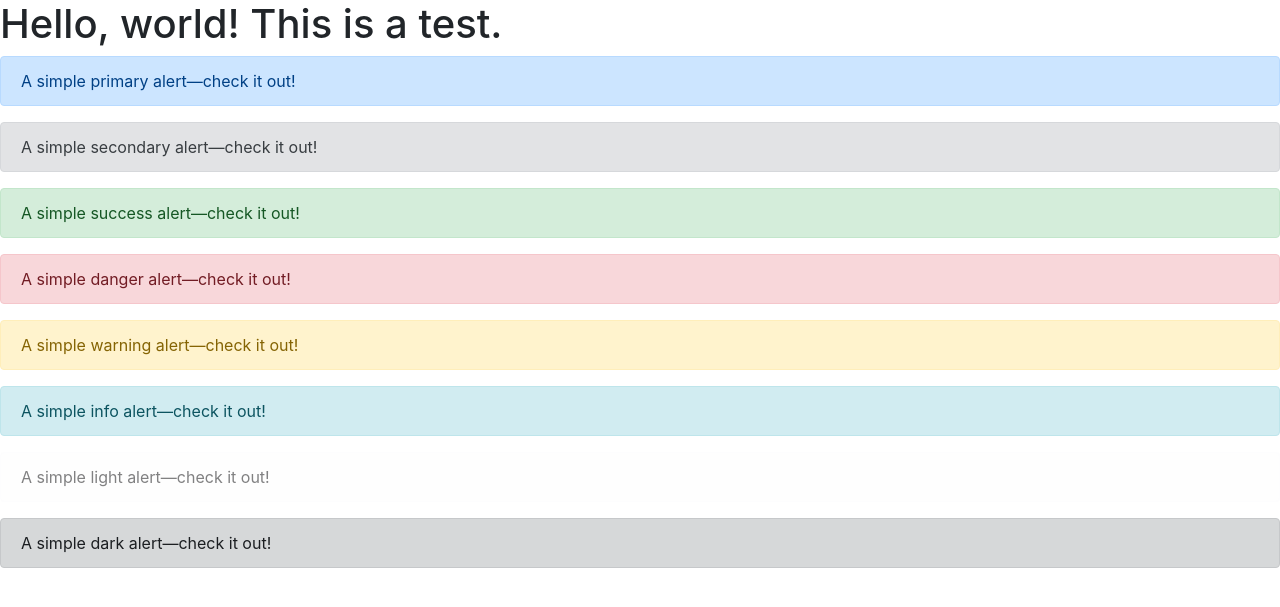
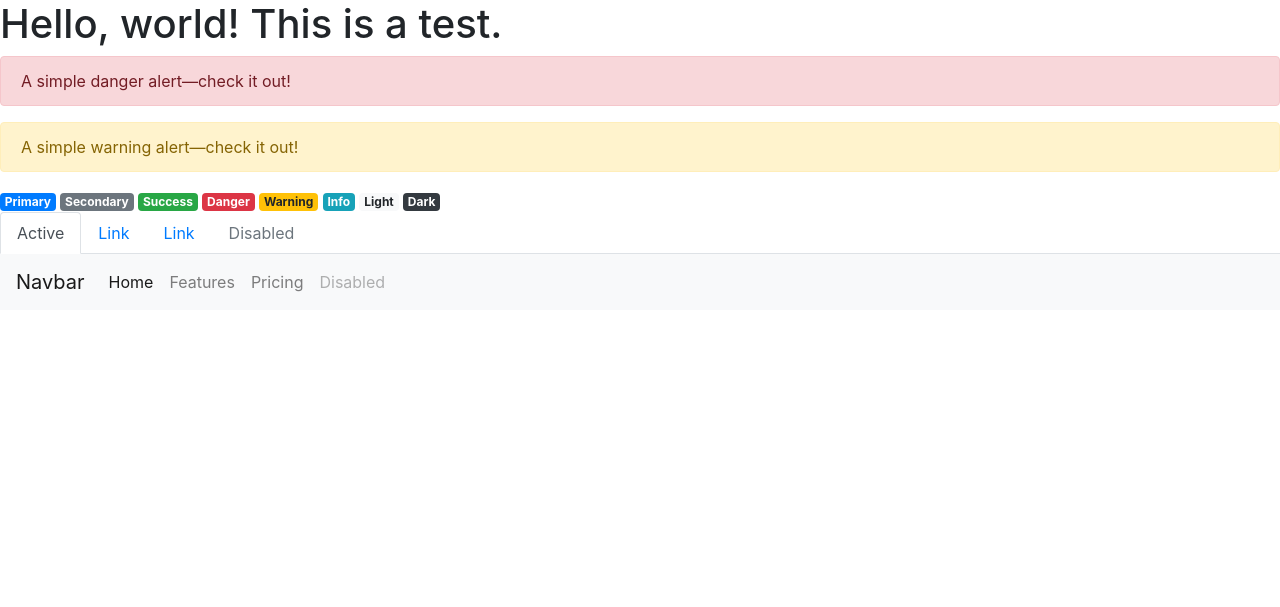
Before and after one commit to deeplypuzzled/deeplypuzzled.github.io, a Jekyll site: the page bootstrap_test.html, which Jekyll copies as it is, in a window 1280 px wide. Shown: the top 607 px of the page. Built offline with Jekyll 4.4.1, drawn with Linux system fonts in a browser that asks for light colours.

Commit message:
Update bootstrap_test.html
Add examples

```diff
--- a/bootstrap_test.html
+++ b/bootstrap_test.html
@@ -13,30 +13,51 @@
   <body>
     <h1>Hello, world! This is a test.</h1>
 
-<div class="alert alert-primary" role="alert">
-  A simple primary alert—check it out!
-</div>
-<div class="alert alert-secondary" role="alert">
-  A simple secondary alert—check it out!
-</div>
-<div class="alert alert-success" role="alert">
-  A simple success alert—check it out!
-</div>
 <div class="alert alert-danger" role="alert">
   A simple danger alert—check it out!
 </div>
 <div class="alert alert-warning" role="alert">
   A simple warning alert—check it out!
 </div>
-<div class="alert alert-info" role="alert">
-  A simple info alert—check it out!
-</div>
-<div class="alert alert-light" role="alert">
-  A simple light alert—check it out!
-</div>
-<div class="alert alert-dark" role="alert">
-  A simple dark alert—check it out!
-</div>
+
+<span class="badge badge-primary">Primary</span>
+<span class="badge badge-secondary">Secondary</span>
+<span class="badge badge-success">Success</span>
+<span class="badge badge-danger">Danger</span>
+<span class="badge badge-warning">Warning</span>
+<span class="badge badge-info">Info</span>
+<span class="badge badge-light">Light</span>
+<span class="badge badge-dark">Dark</span>
+
+<ul class="nav nav-tabs">
+  <li class="nav-item">
+    <a class="nav-link active" href="#">Active</a>
+  </li>
+  <li class="nav-item">
+    <a class="nav-link" href="#">Link</a>
+  </li>
+  <li class="nav-item">
+    <a class="nav-link" href="#">Link</a>
+  </li>
+  <li class="nav-item">
+    <a class="nav-link disabled" href="#" tabindex="-1" aria-disabled="true">Disabled</a>
+  </li>
+</ul>
+
+<nav class="navbar navbar-expand-lg navbar-light bg-light">
+  <a class="navbar-brand" href="#">Navbar</a>
+  <button class="navbar-toggler" type="button" data-toggle="collapse" data-target="#navbarNavAltMarkup" aria-controls="navbarNavAltMarkup" aria-expanded="false" aria-label="Toggle navigation">
+    <span class="navbar-toggler-icon"></span>
+  </button>
+  <div class="collapse navbar-collapse" id="navbarNavAltMarkup">
+    <div class="navbar-nav">
+      <a class="nav-item nav-link active" href="#">Home <span class="sr-only">(current)</span></a>
+      <a class="nav-item nav-link" href="#">Features</a>
+      <a class="nav-item nav-link" href="#">Pricing</a>
+      <a class="nav-item nav-link disabled" href="#" tabindex="-1" aria-disabled="true">Disabled</a>
+    </div>
+  </div>
+</nav>
 
     <!-- Optional JavaScript -->
     <!-- jQuery first, then Popper.js, then Bootstrap JS -->
```
